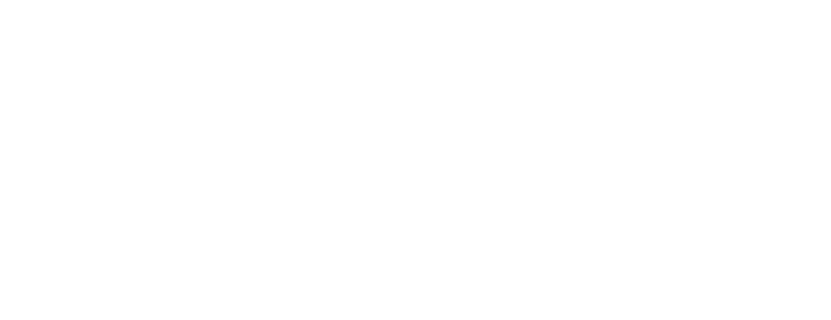
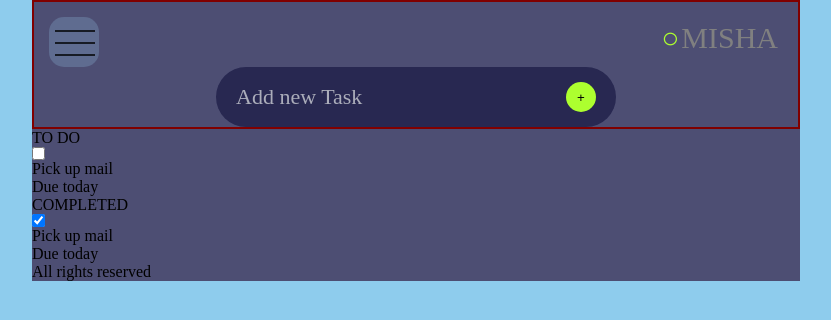
Before and after one commit to StepDad2002/WhatToDO, a plain HTML site: page index.html in a window 1280 px wide. Shown: the whole page, without its empty margins (224-1055 px from the left). Drawn offline with nearby package versions, Linux system fonts and the light colour scheme; files that its build step writes are made by us from their sources.

Commit message:
header styles done

```diff
--- a/index.html
+++ b/index.html
@@ -4,9 +4,59 @@
     <meta name="viewport"
           content="width=device-width, user-scalable=no, initial-scale=1.0, maximum-scale=1.0, minimum-scale=1.0">
     <meta http-equiv="X-UA-Compatible" content="ie=edge">
+    <link rel="stylesheet" href="style.css">
     <title>What to DO</title>
 </head>
 <body>
-
+<div class="wrapper">
+    <div class="container">
+        <div class="head">
+            <header class="header">
+                <div class="header--body">
+                    <div class="header--menuImg">
+                        <img src="img/menu.svg" alt="Menu">
+                    </div>
+                    <div class="header--username">MISHA</div>
+                </div>
+                <div class="newTask">
+                    <div class="newTask--body">
+                        <button class="newTask--btn" type="button">+</button>
+                        <div class="newTask--text">Add new Task</div>
+                    </div>
+                </div>
+            </header>
+        </div>
+        <main class="tasks">
+           <div class="tasks--todo todo">
+               <div class="tasks--header">TO DO</div>
+               <div class="todo--body">
+                   <div class="todo--task task">
+                       <div class="task--body">
+                           <input type="checkbox" name="isDone" class="task--status">
+                           <div class="task--content">Pick up mail</div>
+                           <div class="task--date">Due today</div>
+                       </div>
+                   </div>
+               </div>
+           </div>
+            <div class="tasks--completed completed">
+                <div class="tasks--header">COMPLETED</div>
+                <div class="completed--body task-completed">
+                    <div class="completed--task task task-completed">
+                        <div class="task--body task-completed">
+                            <input type="checkbox" name="isDone" class="task--status task-completed" checked>
+                            <div class="task--content task-completed">Pick up mail</div>
+                            <div class="task--date task-completed">Due today</div>
+                        </div>
+                    </div>
+                </div>
+            </div>
+        </main>
+        <footer class="foot">
+            <div class="foot--text">All rights reserved</div>
+        </footer>
+    </div>
+</div>
+<script src="index.js"></script>
 </body>
 </html>
--- a/style.scss
+++ b/style.scss
@@ -0,0 +1,169 @@
+$UltraViolet: #4d4e73;
+$PaynesGray: #5f6c90;
+$CarolinaBlue: #79b5db;
+$BabyBlue: #8ecced;
+$Platinum: #d3d9db;
+$SilverLakeBlue: #678bad;
+$SpaceCadet:  #282851;
+$FrenchGray: #abadba;
+$White: #ffffff;
+$Black: #000;
+
+
+* {
+  padding: 0;
+  margin: 0;
+  border: 0;
+}
+
+*, *:before, *:after {
+  -moz-box-sizing: border-box;
+  -webkit-box-sizing: border-box;
+  box-sizing: border-box;
+}
+
+
+.wrapper {
+  background-color: #8ECCED;
+  height: 100vh;
+  display: flex;
+  flex-direction: column;
+}
+
+.container {
+  display: flex;
+  flex-direction: column;
+  margin: 0 auto;
+  background-color: $UltraViolet;
+  min-width: 20%;
+  max-width: 100%;
+  width: 60%;
+}
+
+.head {
+
+  border: maroon solid 2px;
+}
+
+.header {
+  display: flex;
+  flex-direction: column;
+  &--body {
+    display: flex;
+    justify-content: space-between;
+  }
+
+  &--menuImg {
+   margin: 15px 0 0 15px;
+    background-color: $PaynesGray;
+    border-radius: 15px;
+    width: 50px;
+    height: 50px;
+    position: relative;
+
+    img{
+      position: absolute;
+      top: 6px;
+      left: 6px;
+      object-fit: fill;
+      width: 40px;
+      height: 40px;
+    }
+
+  }
+
+  &--username {
+    font-size: 30px;
+    line-height: 12px;
+    color: gray;
+    margin: 30px 20px 0 0;
+  }
+
+  &--username:before{
+    content: '○';
+    display: inline-block;
+    width: 10px;
+    height: 10px;
+    margin-right: 10px;
+    color: greenyellow;
+  }
+}
+
+.newTask {
+  display:flex;
+  justify-content: center;
+  align-content: center;
+
+  &--body {
+    display: flex;
+    flex-direction: row-reverse;
+    justify-content: space-between;
+    align-content: center;
+    line-height: 30px;
+    background-color: $SpaceCadet;
+    flex-basis: 400px;
+    height: 60px;
+    border-radius: 30px;
+    padding: 15px 20px;
+  }
+
+  &--btn {
+    flex-basis: 30px;
+    border-radius: 20px;
+    background-color: greenyellow;
+  }
+
+  &--text {
+    font-size: 22px;
+    color: $FrenchGray;
+  }
+}
+
+.tasks {
+  &--todo {
+  }
+
+  &--header {
+  }
+
+  &--completed {
+  }
+}
+
+.todo {
+  &--body {
+  }
+
+  &--task {
+  }
+}
+
+.task {
+  &-completed {
+  }
+
+  &--body {
+  }
+
+  &--status {
+  }
+
+  &--content {
+  }
+
+  &--date {
+  }
+}
+
+.completed {
+  &--body {
+  }
+
+  &--task {
+  }
+}
+
+.foot {
+  &--text {
+  }
+}
```
Also changed, not shown: img/menu.svg (added).
